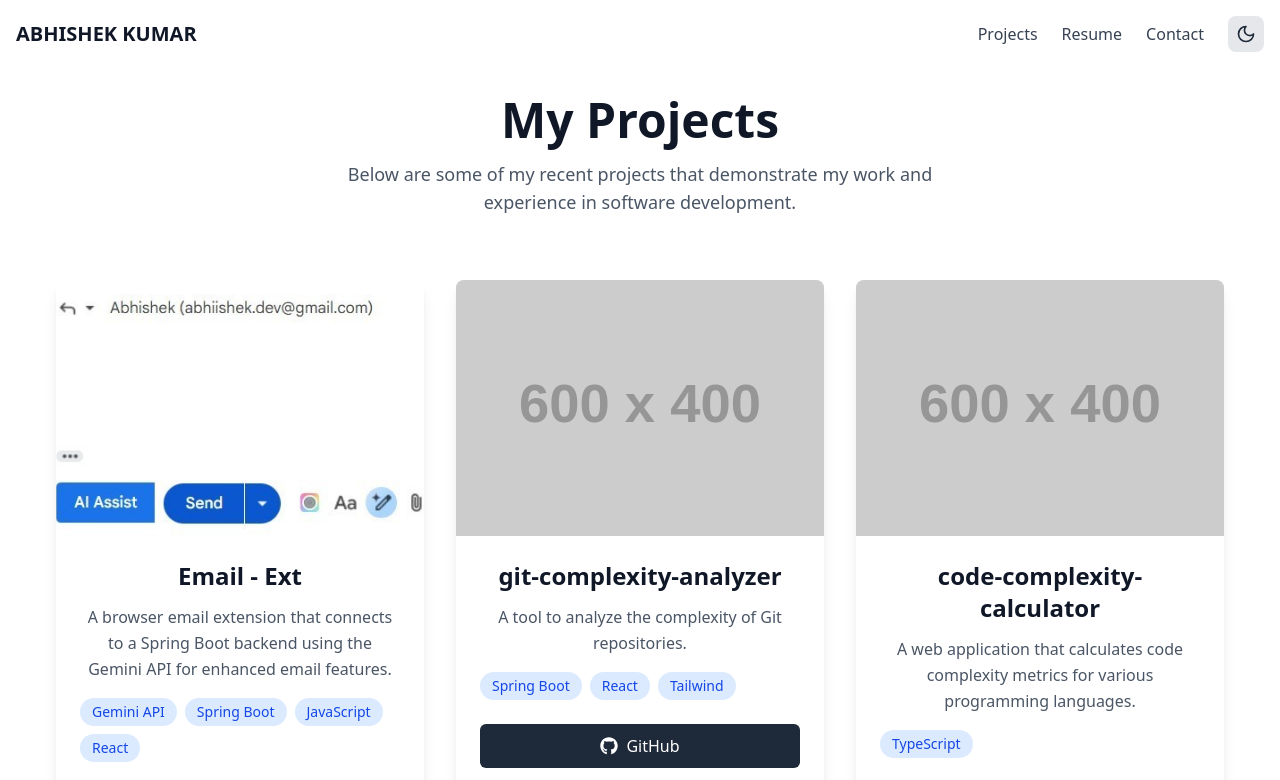
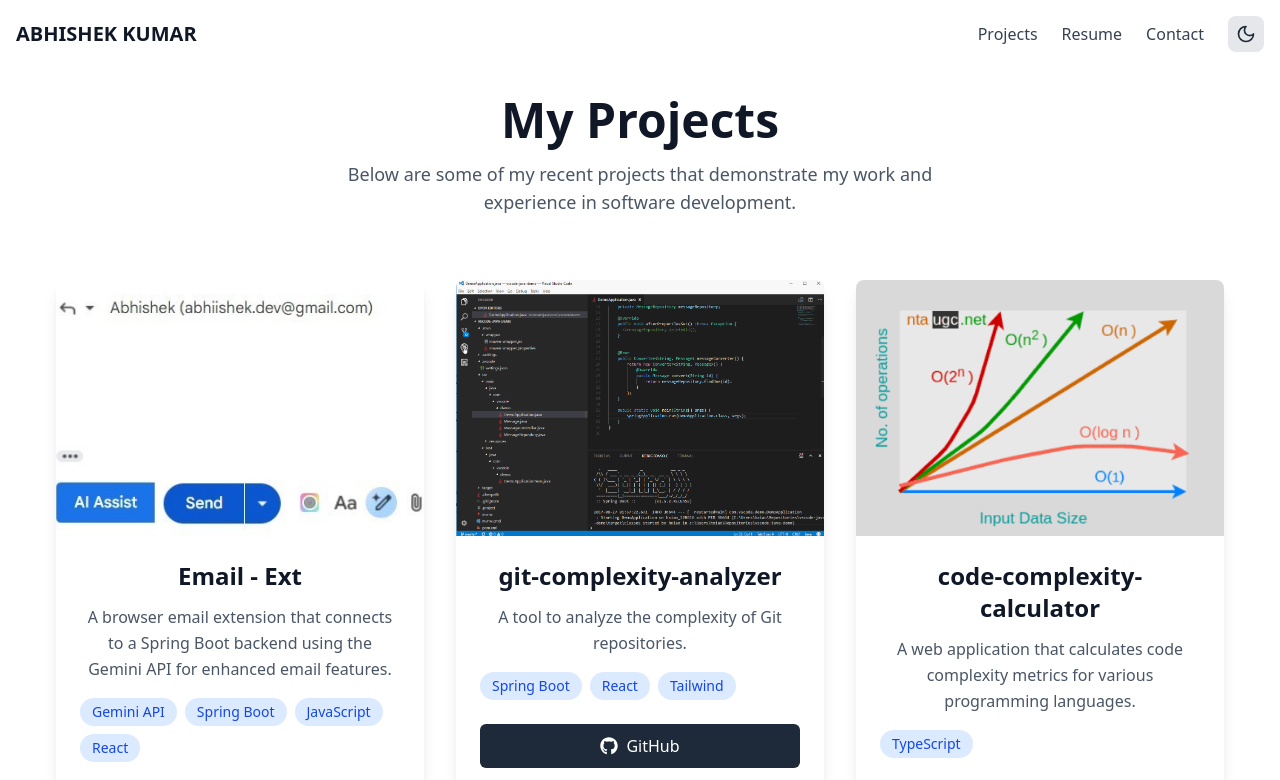
Before and after one commit to abhishek2316/portfolio, a React (Vite) app: page /portfolio/projects in a window 1280 px wide. Shown: the top 780 px of the page. Built offline with nearby package versions, Linux system fonts and the light colour scheme.

Commit message:
Added the image in the project section

```diff
--- a/src/Components/Experience.jsx
+++ b/src/Components/Experience.jsx
@@ -9,7 +9,7 @@ function Experience() {
       company: "Inflibnet Centre",
       location: "India",
       period: "2023 - Present",
-      duration: "1.5 years",
+      duration: "2 years",
       description: "Working on enterprise-level applications and analytical solutions for managing INFLIBNET services.",
       achievements: [
         "Developed an analytical dashboard using Flask to visualize and monitor key metrics",
--- a/src/Components/Projects.jsx
+++ b/src/Components/Projects.jsx
@@ -2,6 +2,8 @@ import React from 'react';
 import { FaGithub, FaExternalLinkAlt } from 'react-icons/fa';
 import Header from './Header';
 import project1 from '../assets/images/demo.jpg';
+import project2 from '../assets/images/java-debug.gif';
+import project3 from '../assets/images/timecomplexity.png';
 import { Link } from "react-router-dom";
 
 const PROJECTS = [
@@ -18,7 +20,8 @@ const PROJECTS = [
     id: 2,
     title: "git-complexity-analyzer",
     description: "A tool to analyze the complexity of Git repositories.",
-    image: "https://via.placeholder.com/600x400/1a1f26/ffffff?text=Project+2",
+    image: project2,
+    // image: "https://via.placeholder.com/600x400/1a1f26/ffffff?text=Project+2",
     technologies: ["Spring Boot", "React", "Tailwind"],
     githubLink: "https://github.com/abhishek2316/git-complexity-analyzer",
     // liveLink: "https://project2-demo.com"
@@ -27,7 +30,8 @@ const PROJECTS = [
     id: 3,
     title: "code-complexity-calculator",
     description: "A web application that calculates code complexity metrics for various programming languages.",
-    image: "https://via.placeholder.com/600x400/1a1f26/ffffff?text=Project+3",
+    image: project3,
+    // image: "https://via.placeholder.com/600x400/1a1f26/ffffff?text=Project+3",
     technologies: ["TypeScript"],
     githubLink: "https://github.com/abhishek2316/code-complexity-calculator",
     // liveLink: "https://project3-demo.com"
```
Also changed, not shown: src/assets/images/java-debug.gif (added), src/assets/images/timecomplexity.png (added).
